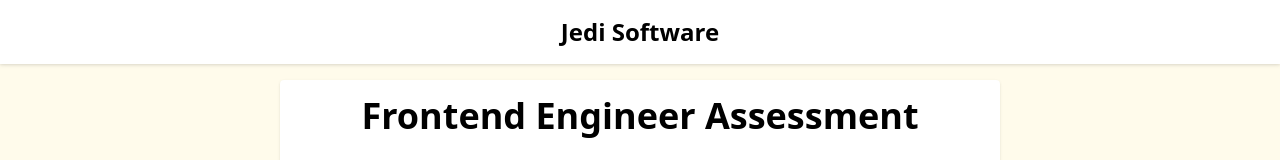
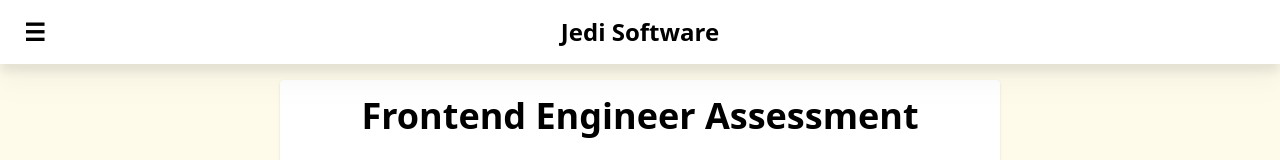
Before and after one commit to sink808/interview--for-jedi-software, a Next.js app: page / in a window 1280 px wide. Shown: the top 160 px of the page. Built offline with nearby package versions, Linux system fonts and the light colour scheme.

Commit message:
feat: add menu

```diff
--- a/src/components/header.tsx
+++ b/src/components/header.tsx
@@ -1,12 +1,20 @@
 import React, { useEffect, useState, useRef } from "react";
+import Link from "next/link";
 
 const SCROLL_DELAY = 300;
 
 const Header: React.FC = () => {
   const [visible, setVisible] = useState(true);
+  const [menuOpen, setMenuOpen] = useState(false);
+
   const timeoutIdRef = useRef<NodeJS.Timeout | null>(null);
+  const menuRef = useRef<HTMLDivElement | null>(null);
+  const toggleMenuRef = useRef<HTMLButtonElement | null>(null);
+
   const visibleClassName = "translate-y-0";
   const hiddenClassName = "-translate-y-full";
+
+  const toggleMenu = () => setMenuOpen(!menuOpen);
 
   useEffect(() => {
     const handleScroll = () => {
@@ -30,11 +38,50 @@
     };
   }, []);
 
+  useEffect(() => {
+    const handleClickOutside = (event: MouseEvent) => {
+      const isCollapseMenu =
+        menuRef.current &&
+        !menuRef.current.contains(event.target as Node) &&
+        (!toggleMenuRef.current ||
+          !toggleMenuRef.current.contains(event.target as Node)); // toggle 另外處理
+
+      if (isCollapseMenu) {
+        setMenuOpen(false);
+      }
+    };
+
+    document.addEventListener("mousedown", handleClickOutside);
+    return () => {
+      document.removeEventListener("mousedown", handleClickOutside);
+    };
+  }, []);
+
   return (
     <header
-      className={`fixed top-0 z-50 text-2xl font-bold text-center p-4 bg-white w-full drop-shadow transition ease-in-out duration-300 ${visible ? visibleClassName : hiddenClassName}`}
+      className={`fixed top-0 z-50 text-2xl font-bold text-center bg-white w-full drop-shadow-xl transition ease-in-out duration-300 ${visible ? visibleClassName : hiddenClassName}`}
     >
-      Jedi Software
+      <div className="p-4">
+        <span>Jedi Software</span>
+        <button
+          ref={toggleMenuRef}
+          onClick={toggleMenu}
+          className="absolute left-6"
+        >
+          ☰
+        </button>
+      </div>
+
+      {menuOpen && (
+        <div ref={menuRef} className="text-lg bg-gray-100 p-4 ">
+          <Link href="/" className="px-8">
+            Home
+          </Link>
+          <Link href="/find-the-cheese" className="px-8">
+            Find the Cheese
+          </Link>
+        </div>
+      )}
     </header>
   );
 };
```
